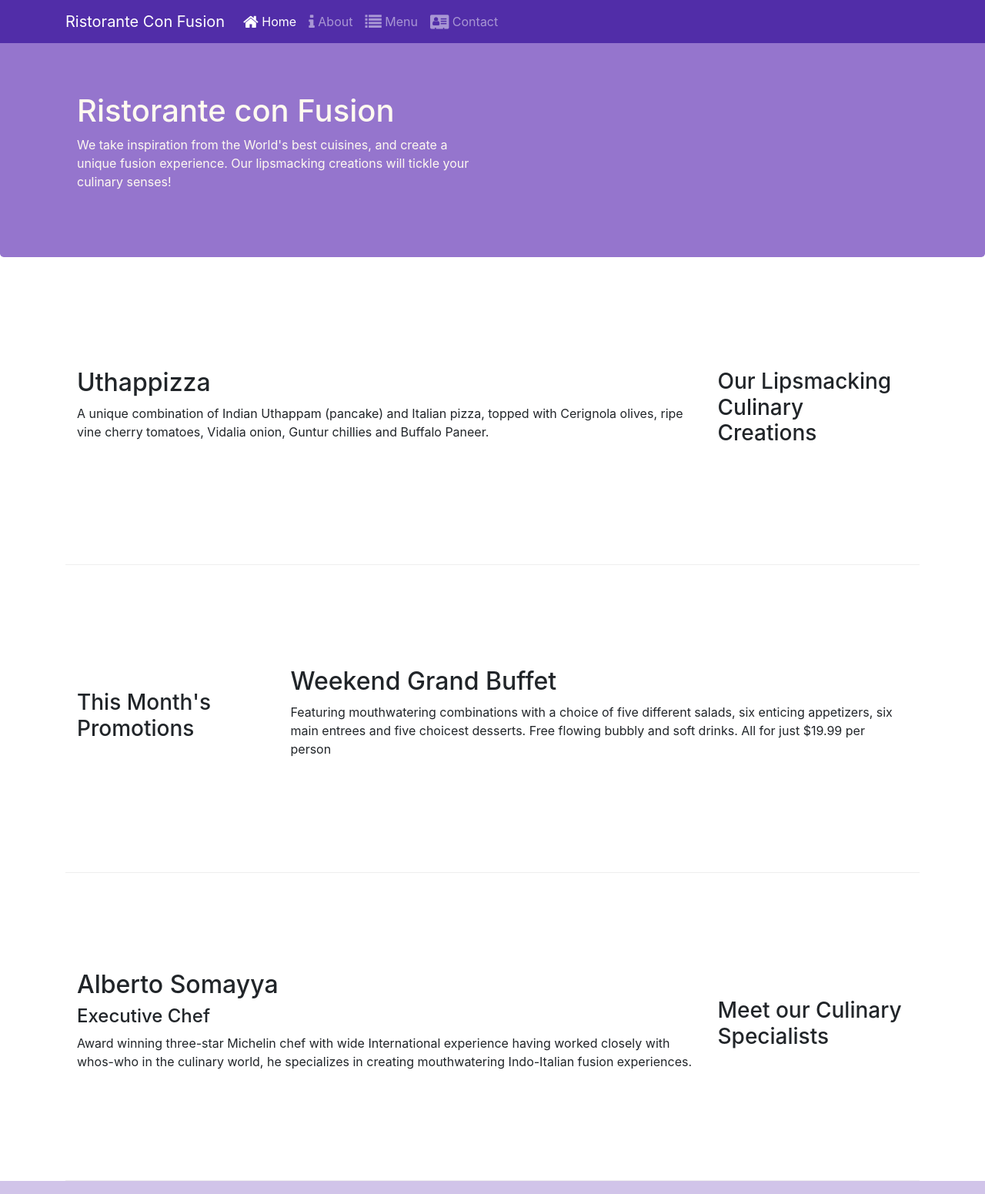
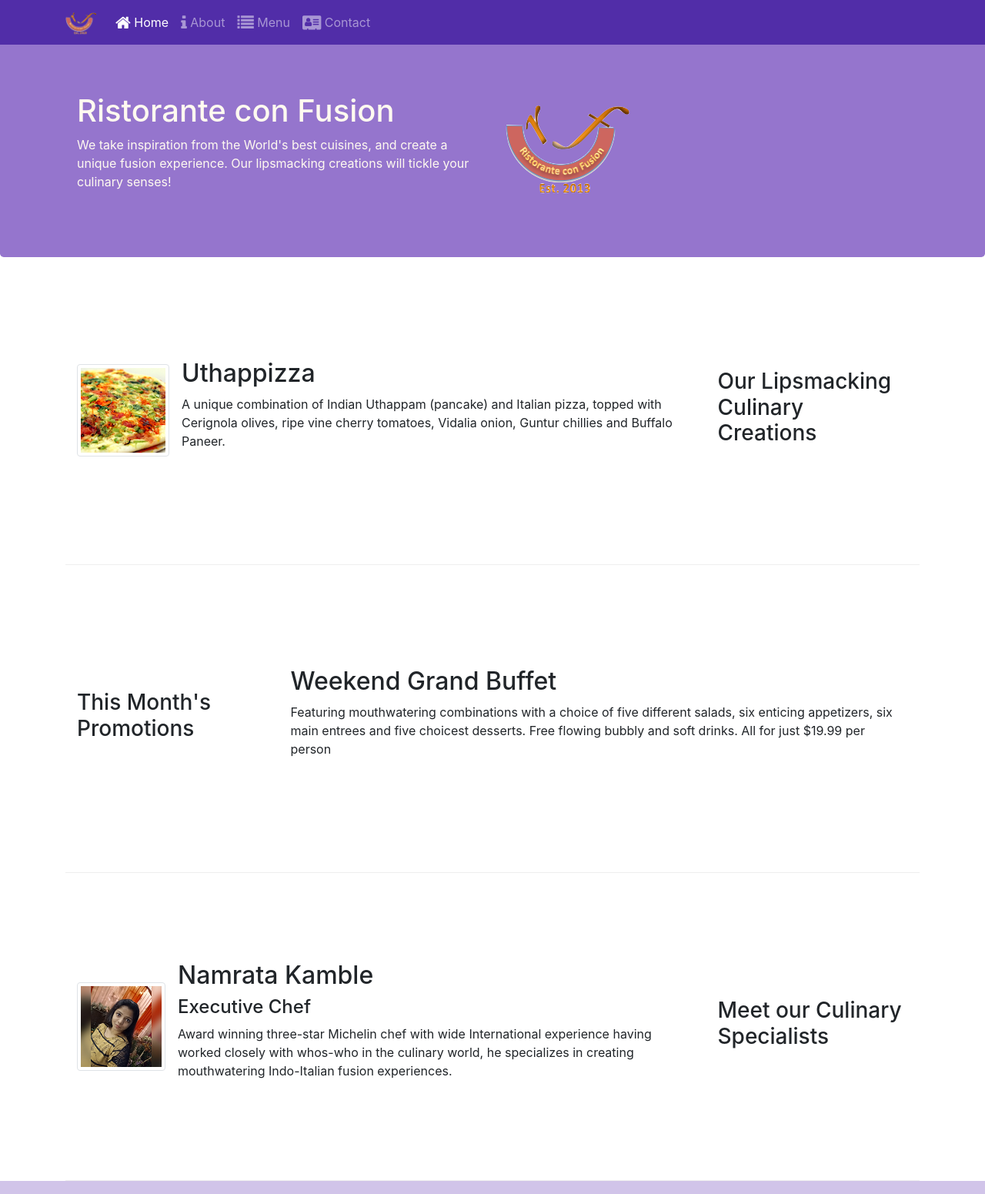
Before and after one commit to NK439/CONFUSION, a website: page index.html in a window 1280 px wide. Shown: the top 1551 px of the page at 77% size. Drawn offline with nearby package versions, Linux system fonts and the light colour scheme.

Commit message:
images added

```diff
--- a/index.html
+++ b/index.html
@@ -21,7 +21,7 @@
             <button class="navbar-toggler" type="button" data-toggle="collapse" data-target="#Navbar">
                 <span class="navbar-toggler-icon"></span>
             </button>
-           <a class="navbar-brand" href="#">Ristorante Con Fusion</a>
+           <a class="navbar-brand" href="#"><img src="img/logo.png" height="30" width="41"></a>
            <div class="collapse navbar-collapse" id="Navbar">
                 <ul class="navbar-nav mr-auto">
                     <li class="nav-item active"><a class="nav-link" href="./index.html"><span class="fa fa-home fa-lg"></span> Home</a></li>
@@ -39,7 +39,8 @@
                     <h1>Ristorante con Fusion</h1>
                     <p>We take inspiration from the World's best cuisines, and create a unique fusion experience. Our lipsmacking creations will tickle your culinary senses!</p>
                 </div>
-                <div class = "col-12 col-sm">
+                <div class = "col-12 col-sm align-self-center">
+                    <img src="img/logo.png" class="img-fluid">
                 </div>
             </div>
         </div>
@@ -51,8 +52,17 @@
                 <h3>Our Lipsmacking Culinary Creations</h3>
             </div>
             <div class = "col order-sm-first col-sm col-md">
-                <h2>Uthappizza</h2>
-                <p>A unique combination of Indian Uthappam (pancake) and Italian pizza, topped with Cerignola olives, ripe vine cherry tomatoes, Vidalia onion, Guntur chillies and Buffalo Paneer.</p>
+                <div class="media">
+                    <img class="d-flex mr-3 img-thumbnail align-self-center"
+                            src="img/uthappizza.png" alt="Uthappizza">
+                    <div class="media-body">
+                        <h2 class="mt-0">Uthappizza</h2>
+                        <p class="d-none d-sm-block">A unique combination of Indian Uthappam (pancake) and
+                            Italian pizza, topped with Cerignola olives, ripe vine
+                            cherry tomatoes, Vidalia onion, Guntur chillies and
+                            Buffalo Paneer.</p>
+                    </div>
+                </div>
             </div>
         </div>
 
@@ -72,9 +82,19 @@
                 <h3>Meet our Culinary Specialists</h3>
             </div>
             <div class = "col col-sm order-sm-first col-md">
-                <h2>Alberto Somayya</h2>
-                <h4>Executive Chef</h4>
-                <p>Award winning three-star Michelin chef with wide International experience having worked closely with whos-who in the culinary world, he specializes in creating mouthwatering Indo-Italian fusion experiences. </p>
+                <div class="media">
+                    <img class="d-flex mr-3 img-thumbnail align-self-center"
+                            src="img/namrata.png" alt="Alberto Somayya">
+                    <div class="media-body">
+                        <h2 class="mt-0">Namrata Kamble</h2>
+                        <h4>Executive Chef</h4>
+                        <p class="d-none d-sm-block">Award winning three-star Michelin chef with wide
+                            International experience having worked closely with
+                            whos-who in the culinary world, he specializes in
+                            creating mouthwatering Indo-Italian fusion experiences.
+                            </p>
+                    </div>
+                </div>
             </div>
         </div>
     </div>
```
Also changed, not shown: aboutus.html (+3 -2 lines), contactus.html (+2 -1 lines), img/alberto.png (added), img/buffet.png (added), img/logo.png (added), img/namrata.png (added), img/uthappizza.png (added), 1 other file.
